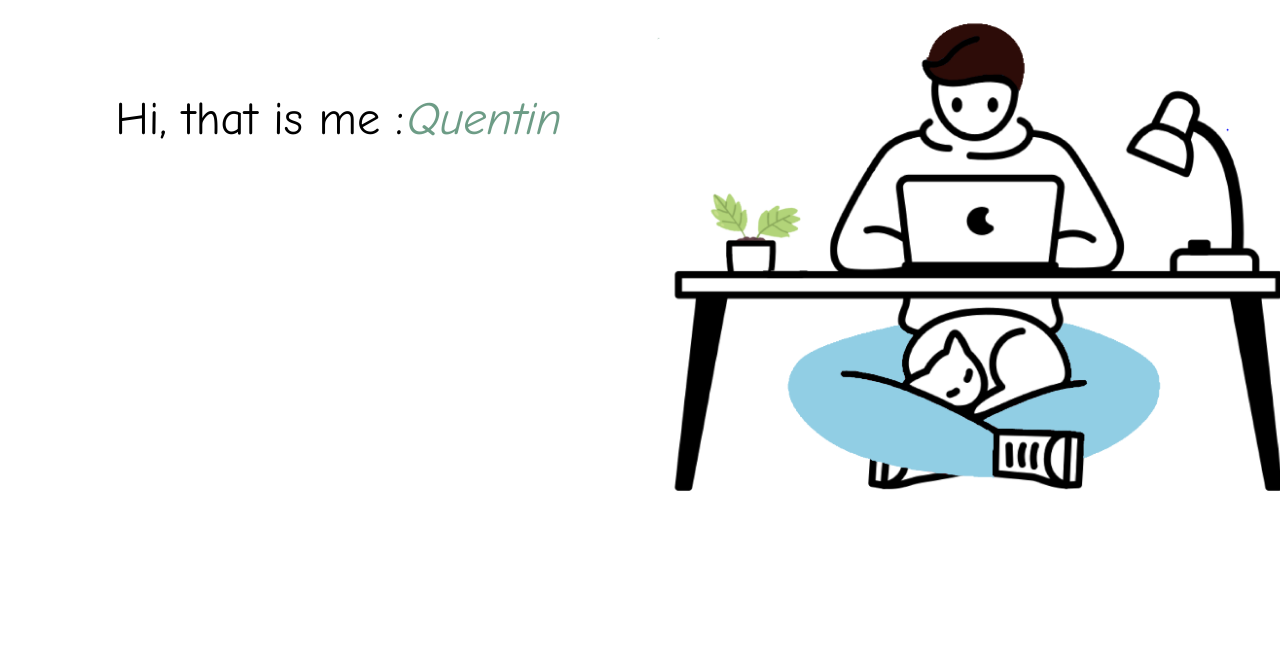
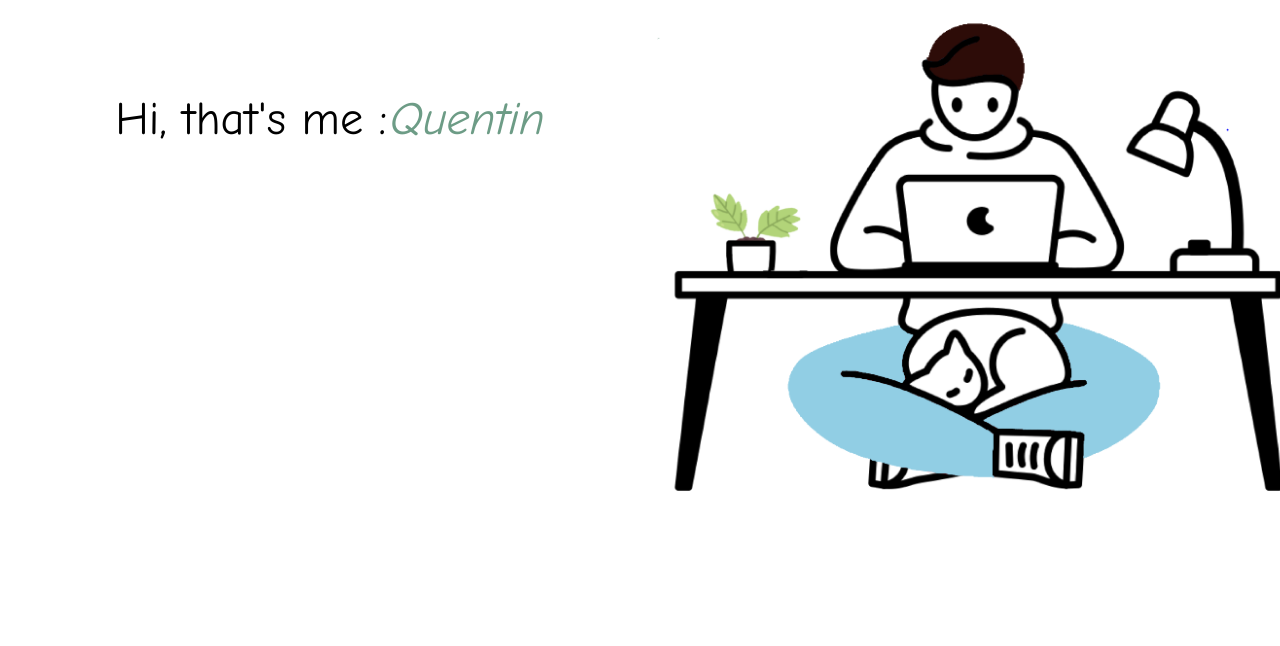
Before and after one commit to Quentinadl/Koppa, a plain HTML site: page Koppa_en.html in a window 1280 px wide. Shown: the part 154-800 px from the top of the page. Drawn offline with Linux system fonts and the light colour scheme.

Commit message:
commit 4

```diff
--- a/Koppa_en.html
+++ b/Koppa_en.html
@@ -26,7 +26,7 @@
 
 		<div class="vitrinetext">
 
-			<p>Hi, that is me :<em style="color:#6D9C86">Quentin</em></p>
+			<p>Hi, that's me :<em style="color:#6D9C86">Quentin</em></p>
 
 		</div>
 
```
